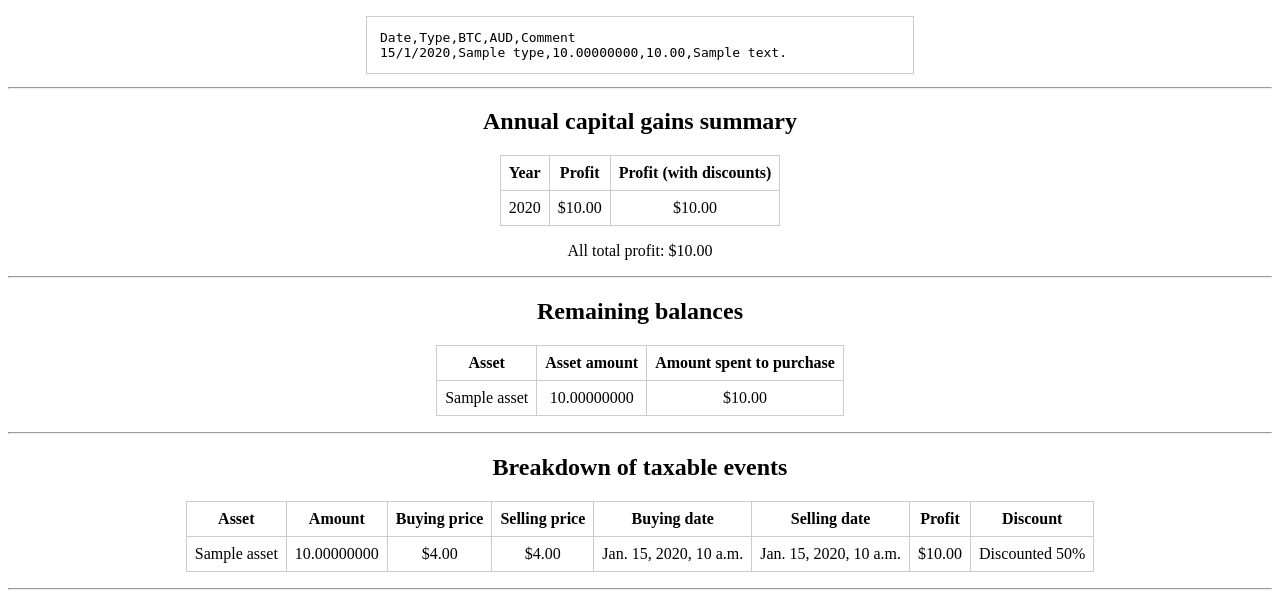
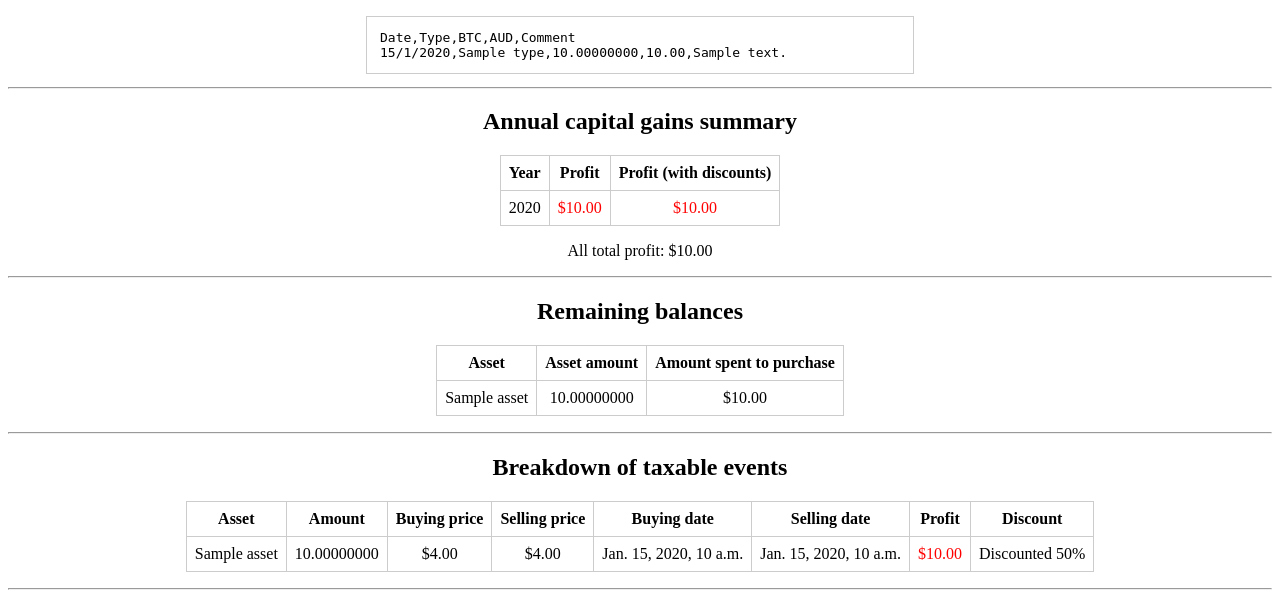
Before and after one commit to jackmurray90/ccgc, a Django app: template ccgc/templates/calculate.html in a window 1280 px wide. Shown: the part 323-921 px from the top of the page. Run offline with Django 5.2, Linux system fonts and the light colour scheme; the template is opened without the code that fills it: most values are stand-ins (such as "Sample title", 1, 10 or a date in 2020).

Commit message:
add color red or green for profit > 0 or < 0

```diff
--- a/ccgc/templates/calculate.html
+++ b/ccgc/templates/calculate.html
@@ -19,6 +19,8 @@
       padding: 0.5em;
       text-align: center;
     }
+    .red { color: #f00; }
+    .green { color: #0a0; }
   </style>
 {% endblock %}
 
@@ -65,8 +67,8 @@
       {% for annual_summary in result.annual_summaries %}
         <tr>
           <td>{{ annual_summary.year }}</td>
-          <td>${{ annual_summary.profit|floatformat:2 }}</td>
-          <td>${{ annual_summary.discounted_profit|floatformat:2 }}</td>
+          <td class="{% if annual_summary.profit > 0 %}green{% else %}red{% endif %}">${{ annual_summary.profit|floatformat:2 }}</td>
+          <td class="{% if annual_summary.discounted_profit > 0 %}green{% else %}red{% endif %}">${{ annual_summary.discounted_profit|floatformat:2 }}</td>
         </tr>
       {% endfor %}
     </table>
@@ -121,7 +123,7 @@
           <td>${{ event.selling_rate|floatformat:2 }}</td>
           <td>{{ event.buying_timestamp }}</td>
           <td>{{ event.selling_timestamp }}</td>
-          <td>${{ event.profit|floatformat:2 }}</td>
+          <td class="{% if event.profit > 0 %}green{% else %}red{% endif %}">${{ event.profit|floatformat:2 }}</td>
           <td>{% if event.discount %}Discounted 50%{% else %}No discount{% endif %}</td>
         </tr>
       {% endfor %}
```
